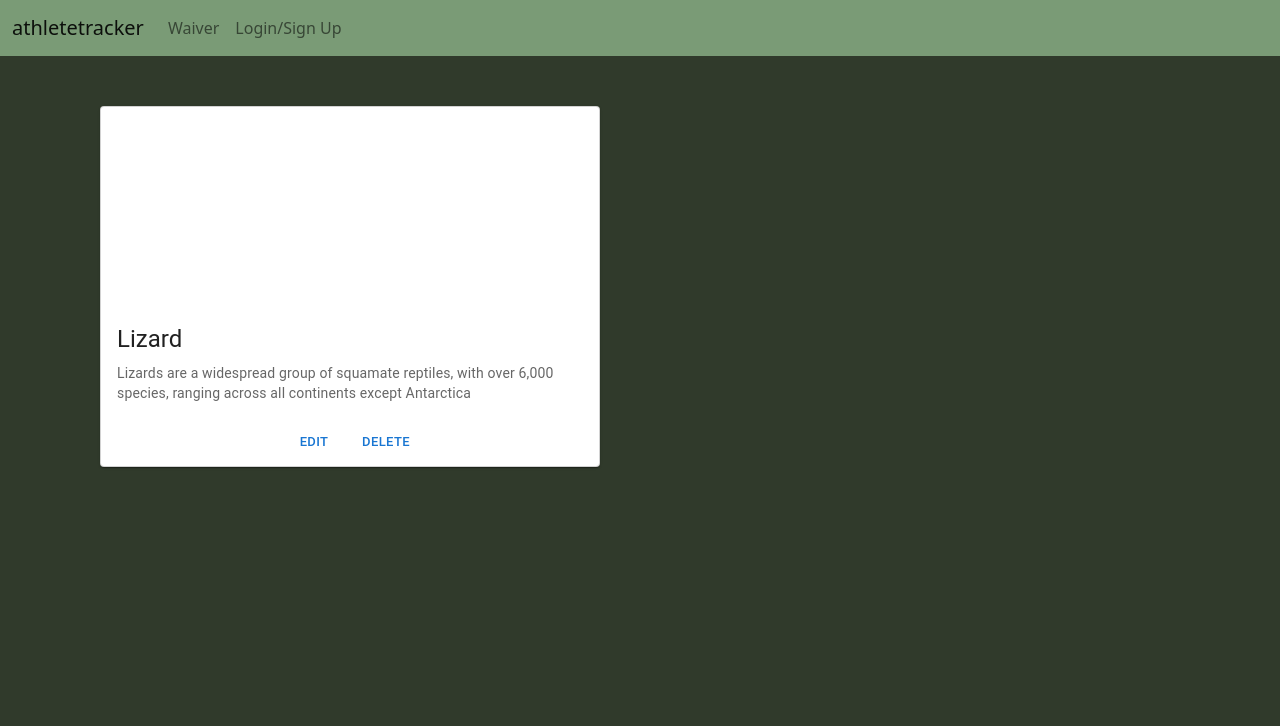
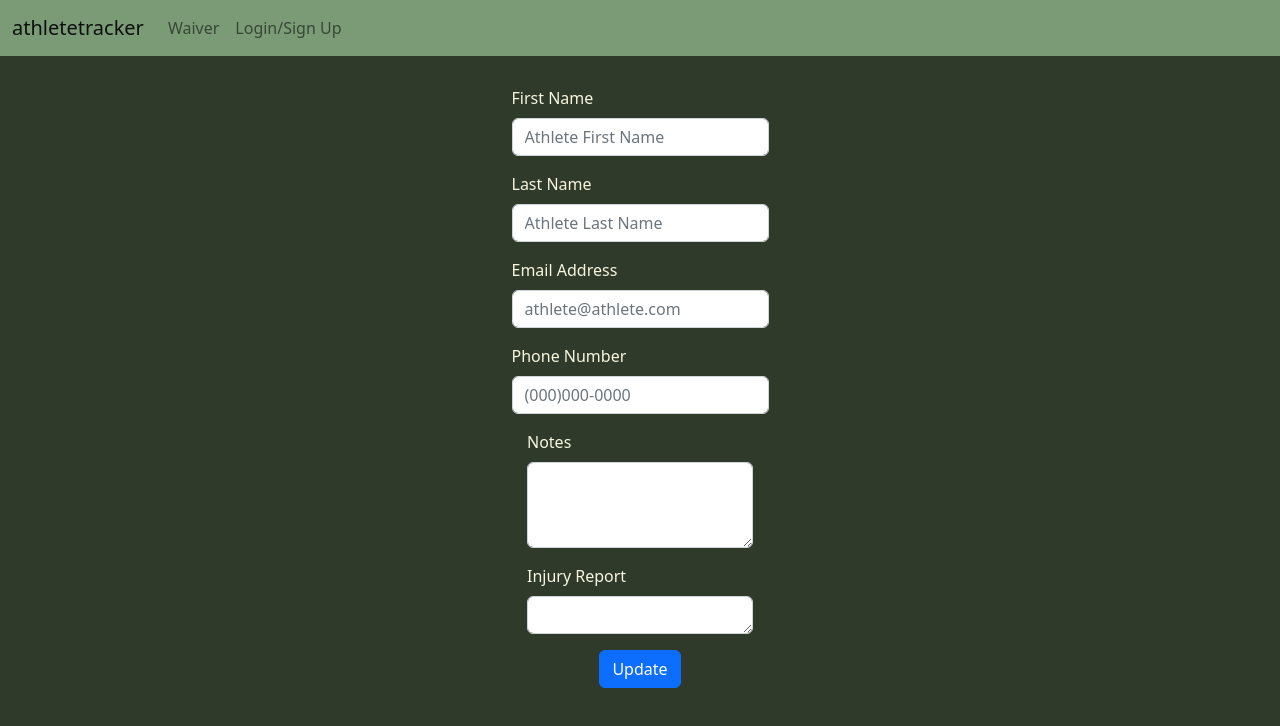
Before and after one commit to awil414/athletetracker, a React (Create React App) app in the folder client/: page /update in a window 1280 px wide. Shown: the top 726 px of the page. Built offline with nearby package versions, Linux system fonts and the light colour scheme; no server answers; grey boxes are pictures that could not be loaded.

Commit message:
Connecting front end routes and editing Athlete and Update

```diff
--- a/client/src/App.jsx
+++ b/client/src/App.jsx
@@ -3,10 +3,11 @@ import "bootstrap/dist/css/bootstrap.min.css";
 import "./App.css";
 import Home from "./pages/Home/home.jsx";
 import NewAthlete from "./components/NewAthlete/NewAthlete";
-import Update from "./components/Athlete/Update";
+import Athlete from "./components/Athlete/Athlete";
 import Dashboard from "./components/Dashboard/Dashboard";
 import Navbar from "./components/Navbar/Navbar";
 import Waiver from "./components/Waiver/Waiver";
+import Update from "./components/Athlete/Update";
 import { BrowserRouter as Router, Routes, Route } from "react-router-dom";
 import {
   ApolloClient,
@@ -53,6 +54,7 @@ function App() {
             <Route exact path="/waiver" element={<Waiver />} />
             <Route exact path="/dashboard" element={<Dashboard />} />
             <Route exact path="/add" element={<NewAthlete />} />
+            <Route exact path="/athlete" element={<Athlete />} />
             <Route exact path="/update" element={<Update />} />
             <Route element={() => <h1 className="display-2">Wrong page!</h1>} />
           </Routes>
--- a/client/src/components/Athlete/Update.jsx
+++ b/client/src/components/Athlete/Update.jsx
@@ -1,47 +1,133 @@
-import * as React from "react";
-import Card from "@mui/material/Card";
-import CardActions from "@mui/material/CardActions";
-import CardContent from "@mui/material/CardContent";
-import CardMedia from "@mui/material/CardMedia";
-import Button from "@mui/material/Button";
-import Typography from "@mui/material/Typography";
+//We will use NewAthlete form.
 
-import { GET_ATHLETE } from '../../utils/queries';
-import { useQuery, useMutation } from '@apollo/client';
-import { useParams } from 'react-router-dom';
+import React, { useState } from "react";
+import { useMutation } from "@apollo/client";
+import { UPDATE_ATHLETE, REMOVE_ATHLETE} from '../../utils/mutations';
+import "./athlete.css";
+import Form from "react-bootstrap/Form";
+import Button from "react-bootstrap/Button";
 
-export default function NewAthlete() {
-  // Use 'useParams()' to retrieve value of the route parameter ':athleteId
-  const { athleteId } = useParams();
-  const { loading, data } = useQuery(GET_ATHLETE, {
-    variables: { athleteId: athleteId },
-  });
+import {QUERY_ME, GET_ATHLETE } from '../../utils/queries';
 
-  const athlete = data?.athlete || {};
+// import Auth from '../../utils/auth';
 
-  if (loading) {
-    return <div>Loading...</div>;
+const AddAthlete = () => {
+  const [athleteFormData, setAthleteFormData] = useState('')
+
+  const [addAthlete, { error, data }] = useMutation(UPDATE_ATHLETE );
+
+
+
+
+const handleFormSubmit = async (event) => {
+  event.preventDefault();
+
+  try {
+    const { data } = await addAthlete({
+      variables: {
+        ...athleteFormData,
+      },
+    });
+
+    setAthleteFormData('');
+  } catch (err) {
+    console.error(err);
   }
+};
+
+const handleInputChange = (event) => {
+  const { name, value } = event.target;
+  setAthleteFormData({ ...athleteFormData, [name]: value });
+  }
+
+
+
+
+
+
+// function NewAthlete() {
   return (
-    <Card sx={{ maxWidth: 500 }} className="card">
-      <CardMedia
-        sx={{ height: 200 }}
-        image="/static/images/cards/contemplative-reptile.jpg"
-        title="green iguana"
-      />
-      <CardContent>
-        <Typography gutterBottom variant="h5" component="div">
-          Lizard
-        </Typography>
-        <Typography variant="body2" color="text.secondary">
-          Lizards are a widespread group of squamate reptiles, with over 6,000
-          species, ranging across all continents except Antarctica
-        </Typography>
-      </CardContent>
-      <CardActions>
-        <Button size="small">Edit</Button>
-        <Button size="small">Delete</Button>
-      </CardActions>
-    </Card>
+
+    <Form className="newAthlete" onSubmit={handleFormSubmit}>
+      <Form.Group className="mb-3" controlId="exampleForm.ControlInput1">
+        <Form.Label>First Name</Form.Label>
+        <Form.Control onChange={handleInputChange} value={athleteFormData.firstName}
+            required type="name" placeholder="Athlete First Name" />
+      </Form.Group>
+      <Form.Group className="mb-3" controlId="exampleForm.ControlInput1">
+        <Form.Label>Last Name</Form.Label>
+        <Form.Control onChange={handleInputChange} value={athleteFormData.lastName} type="name" placeholder="Athlete Last Name" />
+      </Form.Group>
+      <Form.Group className="mb-3" controlId="exampleForm.ControlInput1">
+        <Form.Label>Email Address</Form.Label>
+        <Form.Control onChange={handleInputChange} value={athleteFormData.email} type="email" placeholder="athlete@athlete.com" />
+      </Form.Group>
+      <Form.Group className="mb-3" controlId="exampleForm.ControlInput1">
+        <Form.Label>Phone Number</Form.Label>
+        <Form.Control onChange={handleInputChange} value={athleteFormData.phoneNumber} type="number" placeholder="(000)000-0000" />
+      </Form.Group>
+      <Form.Group className="mb-3" controlId="exampleForm.ControlTextarea1">
+        <Form.Label>Notes</Form.Label>
+        <Form.Control onChange={handleInputChange} value={athleteFormData.notes} as="textarea" rows={3} />
+      </Form.Group>
+      <Form.Group className="mb-3" controlId="exampleForm.ControlTextarea1">
+        <Form.Label>Injury Report</Form.Label>
+        <Form.Control onChange={handleInputChange} value={athleteFormData.injuryReport} as="textarea" rows={1} />
+      </Form.Group>
+      <Button variant="primary" type="submit">
+        Update
+      </Button>
+    </Form>
   );
-}
+};
+
+
+export default AddAthlete;
+
+// import * as React from "react";
+// import Card from "@mui/material/Card";
+// import CardActions from "@mui/material/CardActions";
+// import CardContent from "@mui/material/CardContent";
+// import CardMedia from "@mui/material/CardMedia";
+// import Button from "@mui/material/Button";
+// import Typography from "@mui/material/Typography";
+
+// import { GET_ATHLETE } from '../../utils/queries';
+// import { useQuery, useMutation } from '@apollo/client';
+// import { useParams } from 'react-router-dom';
+
+// export default function NewAthlete() {
+//   // Use 'useParams()' to retrieve value of the route parameter ':athleteId
+//   const { athleteId } = useParams();
+//   const { loading, data } = useQuery(GET_ATHLETE, {
+//     variables: { athleteId: athleteId },
+//   });
+
+//   const athlete = data?.athlete || {};
+
+//   if (loading) {
+//     return <div>Loading...</div>;
+//   }
+//   return (
+//     <Card sx={{ maxWidth: 500 }} className="card">
+//       <CardMedia
+//         sx={{ height: 200 }}
+//         image="/static/images/cards/contemplative-reptile.jpg"
+//         title="green iguana"
+//       />
+//       <CardContent>
+//         <Typography gutterBottom variant="h5" component="div">
+//           Lizard
+//         </Typography>
+//         <Typography variant="body2" color="text.secondary">
+//           Lizards are a widespread group of squamate reptiles, with over 6,000
+//           species, ranging across all continents except Antarctica
+//         </Typography>
+//       </CardContent>
+//       <CardActions>
+//         <Button size="small">Edit</Button>
+//         <Button size="small">Delete</Button>
+//       </CardActions>
+//     </Card>
+//   );
+// }
--- a/client/src/components/Dashboard/Dashboard.jsx
+++ b/client/src/components/Dashboard/Dashboard.jsx
@@ -56,7 +56,7 @@ export default function Dashboard() {
               color="text.primary"
               gutterBottom
             >
-              Athletes
+              Current Athletes
             </Typography>
             <Stack
               sx={{ pt: 4 }}
@@ -94,8 +94,8 @@ export default function Dashboard() {
                     </Typography>
                   </CardContent>
                   <CardActions>
-                    <Link to="/update" style={{ textDecoration: 'none' }}>
-                      <Button size="small">Go to Athlete</Button>
+                    <Link to="/athlete" style={{ textDecoration: 'none' }}>
+                      <Button size="small">View Athlete</Button>
                     </Link>
                   </CardActions>
                 </Card>
--- a/client/src/components/Navbar/Navbar.jsx
+++ b/client/src/components/Navbar/Navbar.jsx
@@ -31,7 +31,7 @@ const AppNavbar = () => {
               {Auth.loggedIn() ? (
                 <>
                   <Nav.Link as={Link} to="/dashboard">
-                    Dashboard
+                    Current Athletes
                   </Nav.Link>
                   <Nav.Link as={Link} to="/add">
                     Add New Athlete
--- a/client/src/components/NewAthlete/NewAthlete.jsx
+++ b/client/src/components/NewAthlete/NewAthlete.jsx
@@ -15,24 +15,6 @@ const AddAthlete = () => {
   const [addAthlete, { error, data }] = useMutation(ADD_ATHLETE );
 
 
-    // update(cache, { data: { addAthlete } }) {
-    //   try {
-    //     const { athletes } = cache.readQuery({ query: GET_ATHLETES });
-
-    //     cache.writeQuery({
-    //       query: GET_ATHLETES,
-    //       data: { athletes: [addAthlete, ...athletes] },
-    //     });
-    //   } catch (e) {
-    //     console.error(e);
-    //   }
-    //      // update me object's cache
-    //      const { me } = cache.readQuery({ query: QUERY_ME });
-    //      cache.writeQuery({
-    //        query: QUERY_ME,
-    //        data: { me: { ...me, athletes: [...me.athletes, addAthlete] } },
-    //      });
-    //    },
 
 
 const handleFormSubmit = async (event) => {
@@ -42,7 +24,6 @@ const handleFormSubmit = async (event) => {
     const { data } = await addAthlete({
       variables: {
         ...athleteFormData,
-        // thoughtAuthor: Auth.getProfile().data.username,
       },
     });
 
@@ -58,11 +39,6 @@ const handleInputChange = (event) => {
   }
 
 
-
-
-
-
-// function NewAthlete() {
   return (
     <Form className="newAthlete" onSubmit={handleFormSubmit}>
       <Form.Group className="mb-3" controlId="exampleForm.ControlInput1">
@@ -91,7 +67,7 @@ const handleInputChange = (event) => {
         <Form.Control onChange={handleInputChange} value={athleteFormData.injuryReport} as="textarea" rows={1} />
       </Form.Group>
       <Button variant="primary" type="submit">
-        Submit
+        Create Athlete
       </Button>
     </Form>
   );
```
Also changed, not shown: client/src/components/Athlete/Athlete.jsx (+50 -5 lines).
